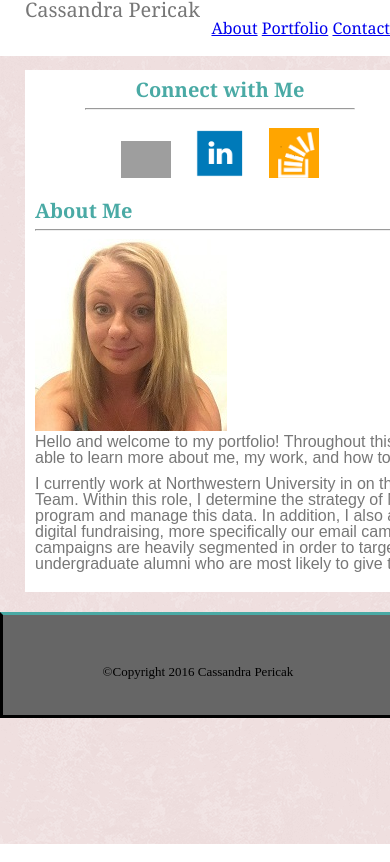
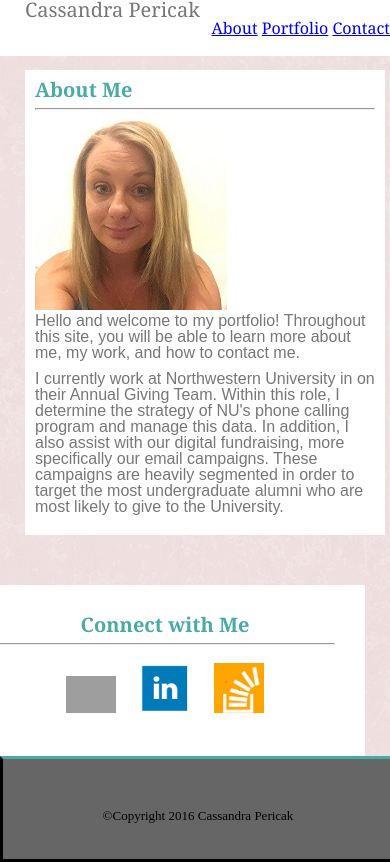
Before and after one commit to cpericak823/Responsive-Portfolio, a PHP site: page / in a window 390 px wide; the page is wider, and only the part inside the window is pictured. Run offline with PHP 8.4, Linux system fonts and the light colour scheme; grey boxes are pictures that could not be loaded.

Commit message:
continuing to adjust media queries

```diff
--- a/assets/css/style.css
+++ b/assets/css/style.css
@@ -34,24 +34,27 @@ h1 {
 .container{
 	width: 100%
 	max-width: 960px;
-	position: relative;
+	/*position: relative;*/
 	background-color: white;
 	margin: 0 auto;
+	clear: both;
 	}
 
 .content{
 	  padding:  20px 25px 20px 25px;
+
 }
 
 .aside{
 	float: right;
-	width: 270px;
+	max-width: 270px;
 	font-family: 'Arial', 'Helvetica Neue', Helvetica, sans-serif;
 	color: #4aaaa5;
 	font-weight: bold;
 	background-color:#ffffff;
 	border-color: #dddddd;
-	padding: 10px;
+	padding: 30px;
+	width: 100%;
 	text-align: center;
 }
 
@@ -126,13 +129,13 @@ h1 {
 	}
 
 	h1 {
-		float: left;
+		/*float: left;*/
 		max-width: 100%;
 
 	}
 
 	.navigation {
-		float: right;
+		/*float: right;*/
 		max-width: 100%;
 	}
 
@@ -154,7 +157,7 @@ h1 {
 	}
 }
 
-/*/*@media screen and (max-width: 768px){
+@media screen and (max-width: 768px){
 	/*body {
 		width: 100%;
 	}*/
@@ -163,46 +166,40 @@ h1 {
 		max-width: 100%;
 	}*/
 
-	/*header {
+	header {
 		position: fixed;
 		width: 100%;
 	}
 
 	h1 {
-		/*float: left;
+		float: left;
 		max-width: 100%;
-		*/
-	/*}*/
+	}
 
-/*	.navigation {
+	.navigation {
 		float: right;
 		max-width: 100%;
-	}*/
-*/
-	/*.spacer {
-		width: 100%;
-    	height: 50px;
 	}
-*/
-	/*.content{
+
+	.content{
 		max-width: 100%;
 	}
 
 	.section{
-		float: none;
+
 		width: 100%;
-	}*/
+	}
 
-	/*.aside {
-		float:none;
-		max-width: 100%;
+	.aside {
+
+		width: 100%;
 	}
 
 	.footer{
 		max-width: 100%;
 	}
 
-}*/
+}
 
 /*@media screen and (max-width: 640px){
 	.container {
@@ -212,7 +209,7 @@ h1 {
 		position: fixed;
 		width: 100%;
 		text-align: center;
-	}*/
+	}
 
 	/*h1 {
 		float: none;
@@ -222,7 +219,7 @@ h1 {
 	.navigation {
 		float: none;
 		text-align: center;
-	}*/
+	}
 
 	/*.spacer{
 		width: 100%;
--- a/index.html
+++ b/index.html
@@ -25,21 +25,8 @@
 		</div>
 	</header>
 
-	<!-- <div class="spacer">
-		&nbsp;
-	</div> -->
+	<div class="content">
 
-	<div class="content">
-	<aside class="aside">
-			<h2 class="title">
-				Connect with Me
-			</h2>
-
-			<hr>
-				<a href="https://github.com/cpericak823"><img src="assets/images/social_media_logo_github-128.png" class="images" alt="github"></a>
-				<a href="https://www.linkedin.com/in/cassandrapericak"><img src="assets/images/linkedin_square_color-128.png" class="images" alt="linkedin"></a>
-				<a href="http://stackoverflow.com/users/6776773/cassie"><img src="assets/images/stackoverflow.png" class="images" alt="stackoverflow"></a>
-		</aside>
 		<section class="section">
 			<h2 class="title">
 					About Me
@@ -60,11 +47,16 @@
 		</article>
 		</section>
 
-		<!-- <div class="spacer">
-		&nbsp;
-		</div> -->
+		<section class="aside">
+			<h2 class="title">
+				Connect with Me
+			</h2>
 
-
+			<hr>
+				<a href="https://github.com/cpericak823"><img src="assets/images/social_media_logo_github-128.png" class="images" alt="github"></a>
+				<a href="https://www.linkedin.com/in/cassandrapericak"><img src="assets/images/linkedin_square_color-128.png" class="images" alt="linkedin"></a>
+				<a href="http://stackoverflow.com/users/6776773/cassie"><img src="assets/images/stackoverflow.png" class="images" alt="stackoverflow"></a>
+		</section>
 	</div>
 
 	<footer>
```
